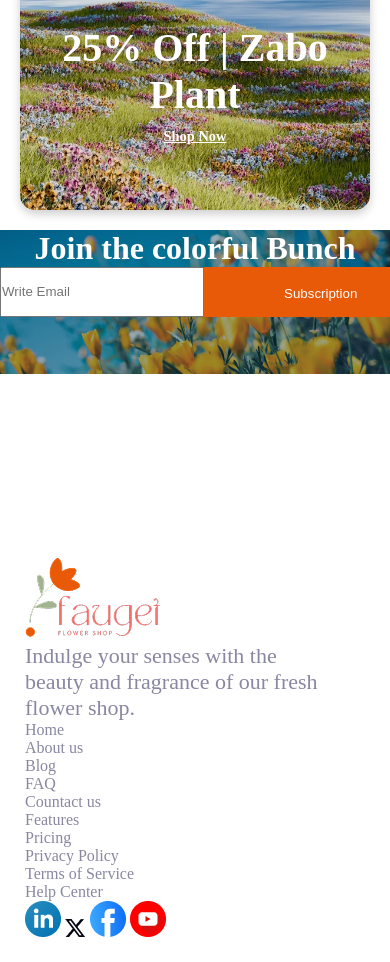
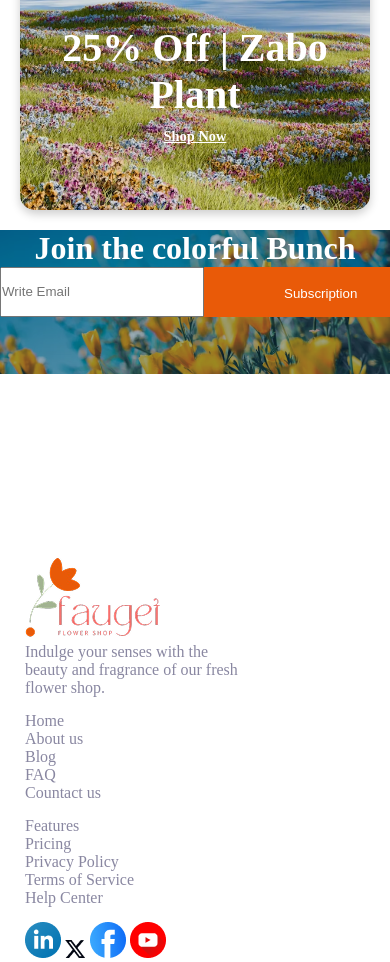
Before and after one commit to mahi8026/Assignment-02, a plain HTML site: page index.html in a window 390 px wide. Shown: the part 3872-4834 px from the top of the page. Before the commit the page ends 4813 px from the top, so only its background shows below. Drawn offline with Linux system fonts and the light colour scheme.

Commit message:
fixing footer section

```diff
--- a/style.css
+++ b/style.css
@@ -1,6 +1,7 @@
 *{
     margin: 0;
     padding: 0;
+    box-sizing: border-box;
 }
 .header{
     display: flex;
@@ -294,7 +295,6 @@
     }
     .banner-img{
         width: 100%;
-        left: 0;
         overflow: hidden;
     }
      .banner-title{
@@ -353,6 +353,7 @@
     }
     .news-letter-bg{
         height: 276px;
+        width: 100%;
     }
     .side-offers{
         width: 361px;
@@ -377,5 +378,9 @@
         align-items: start;
         text-align: start;
         margin-left: 25px;
+        gap: 15px;
+    }
+    .foot-des{
+        font-size: 16px;
     }
 }
```
